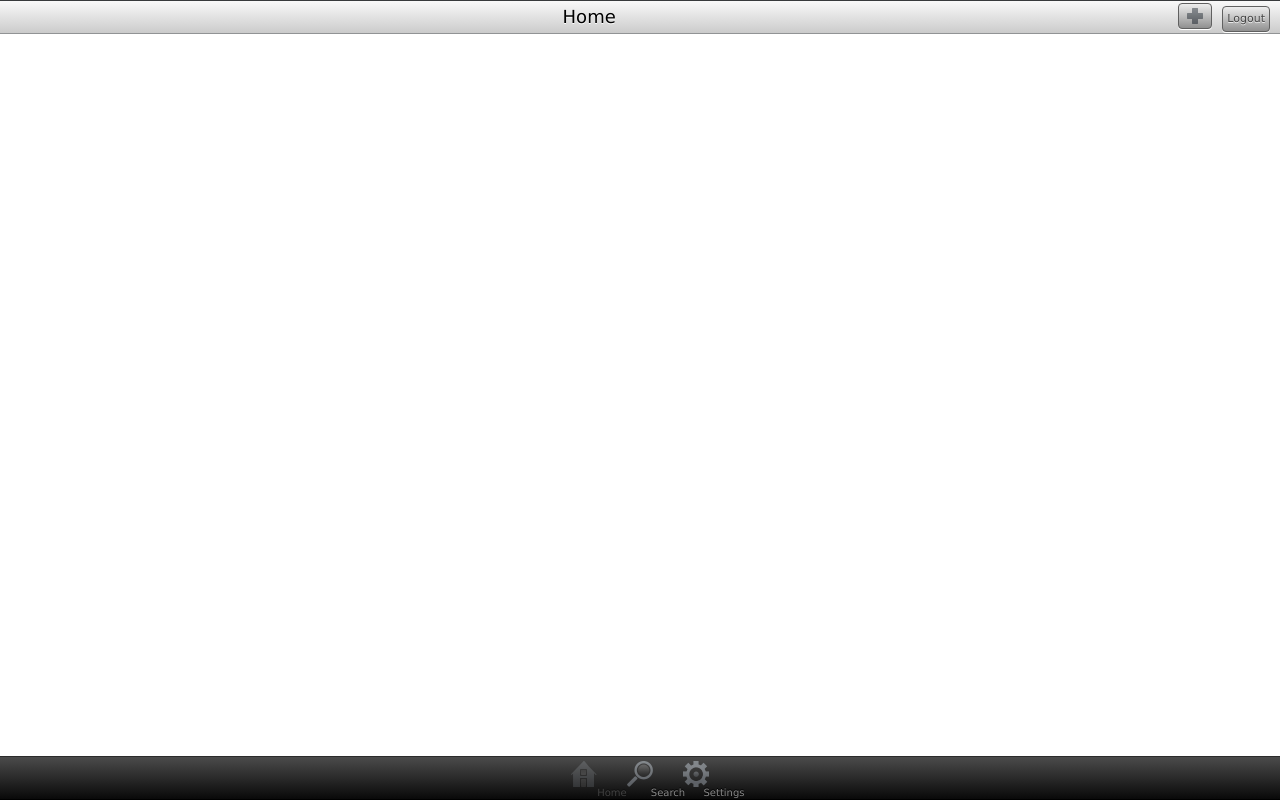
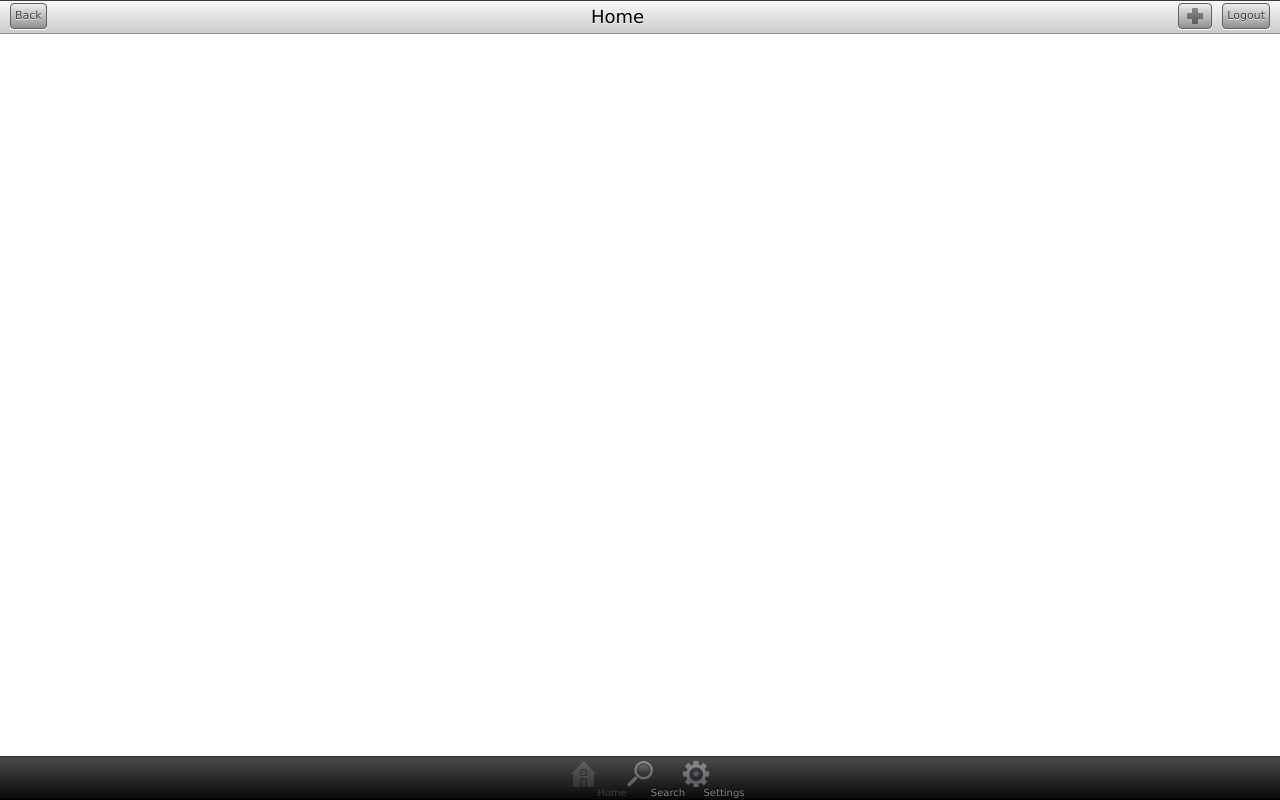
Before and after one commit to mwbrooks/cordova-plugin-menu, a website: page example/index.html in a window 1280 px wide. Drawn offline with Linux system fonts and the light colour scheme.

Commit message:
Connect early accesskey.

```diff
--- a/example/index.html
+++ b/example/index.html
@@ -26,11 +26,16 @@
 
         var commandAdd = document.createElement('command');
         commandAdd.setAttribute('icon', 'image/plus.png');
-        commandAdd.setAttribute('label', 'image/plus.png');
         commandAdd.setAttribute('action', function() { alert('Add'); });
+
+        var commandBack = document.createElement('command');
+        commandBack.setAttribute('label', 'Back');
+        commandBack.setAttribute('accesskey', 'back');
+        commandBack.setAttribute('action', function() { alert('Back'); });
 
         toolbar.appendChild(commandLogout);
         toolbar.appendChild(commandAdd);
+        toolbar.appendChild(commandBack);
 
         // Context Menu
 
--- a/example/style.css
+++ b/example/style.css
@@ -40,6 +40,7 @@ body {
   cursor:pointer;
   float:right;
   font-size:11px;
+  line-height:16px;
   margin-right:10px;
   margin-top:2px;
 }
@@ -52,7 +53,6 @@ body {
   color:#444;
   display:inline-block;
   height:16px;
-  line-height:16px;
   min-width:24px;
   padding:4px;
   text-shadow:#EEE 0px 1px 0px;
@@ -86,3 +86,8 @@ body {
 .disabled {
     opacity:0.4;
 }
+
+#phonegap-menu-toolbar .accesskey-back {
+    float:left;
+    margin-left:10px;
+}
--- a/native/desktop/menu.js
+++ b/native/desktop/menu.js
@@ -50,6 +50,23 @@
         'delete': function(success, fail, args) {
             contextElement.parentElement.removeChild(contextElement)
             delete contextElement;
+            success();
+        },
+        'accesskey': function(success, fail, args) {
+            var element = elements[args[0]];
+            var classes = element.getAttribute('class').split(' ');
+
+            switch(args[1]) {
+                case 'back':
+                    classes.push('accesskey-back');
+                    break;
+                default:
+                    classes.forEach(function(v, i) { if (v === 'accesskey-back') classes.splice(i, 1); });
+                    break;
+            }
+
+            element.setAttribute('class', classes.join(' '));
+
             success();
         },
         'disabled': function(success, fail, args) {
```
Also changed, not shown: www/plugin/menu/index.js.
